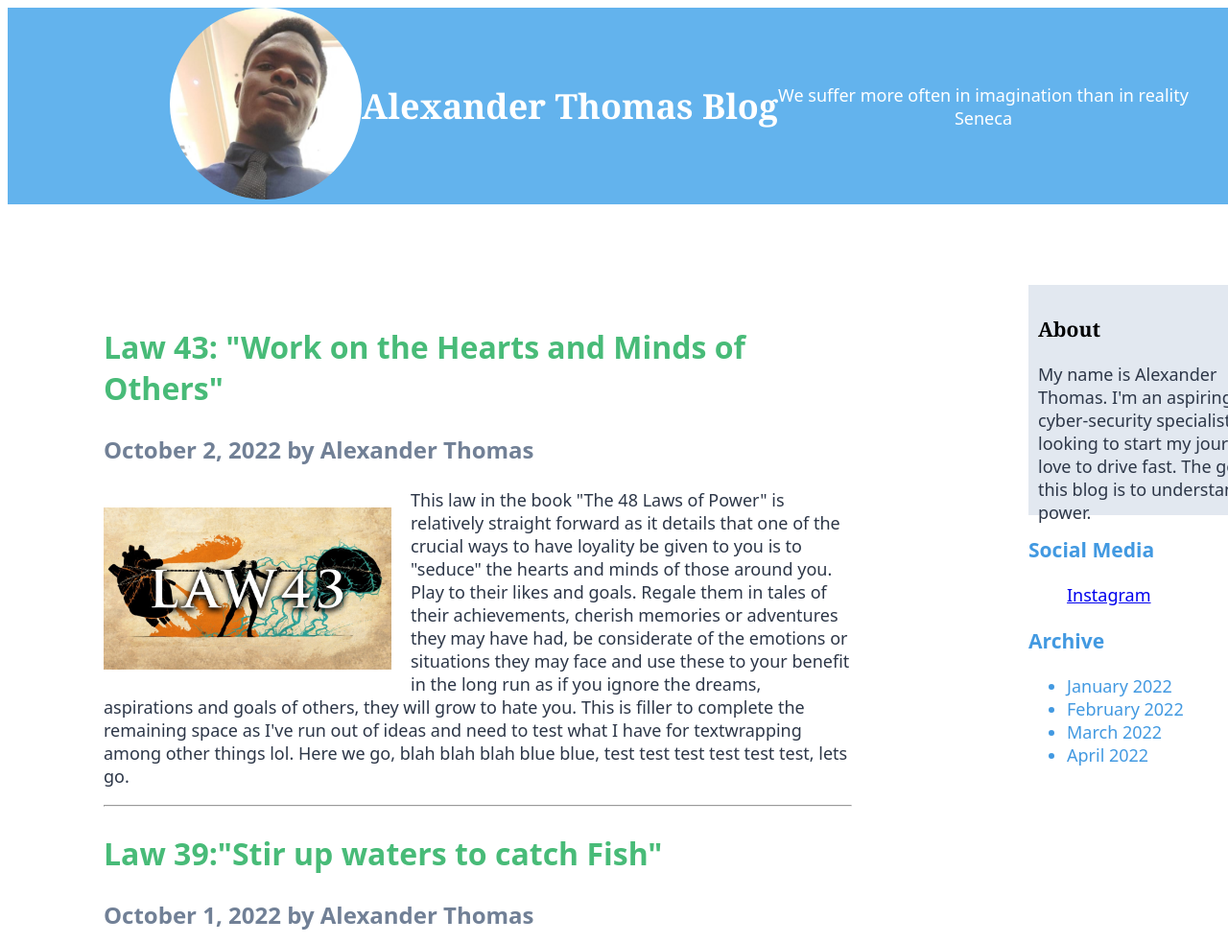
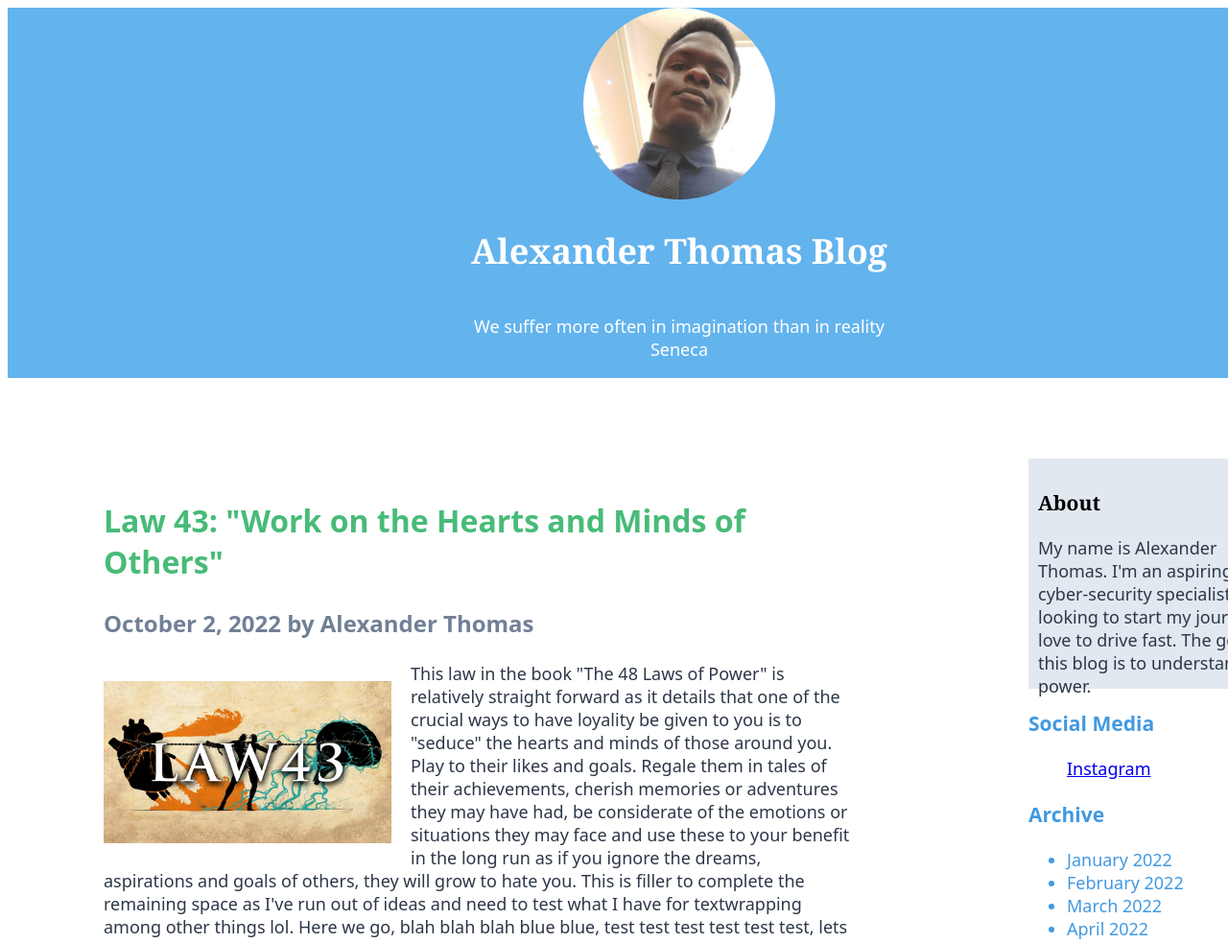
Before and after one commit to AThomas892/info2180-lab2-old, a plain HTML site: page index.html in a window 1280 px wide. Shown: the top 983 px of the page at 96% size. Drawn offline with Linux system fonts and the light colour scheme.

Commit message:
finished Lab

```diff
--- a/styles.css
+++ b/styles.css
@@ -3,6 +3,7 @@
     width: 1400px;
     margin: 0 auto;
     grid-template-columns: 70% 30%;
+    justify-content: center;
 }
 
 .imagecontainer{
@@ -18,6 +19,7 @@ aside{
 }
 
 header{
+    flex-direction: column;
     grid-column: span 2;
     display: flex;
     justify-content: center;
```
